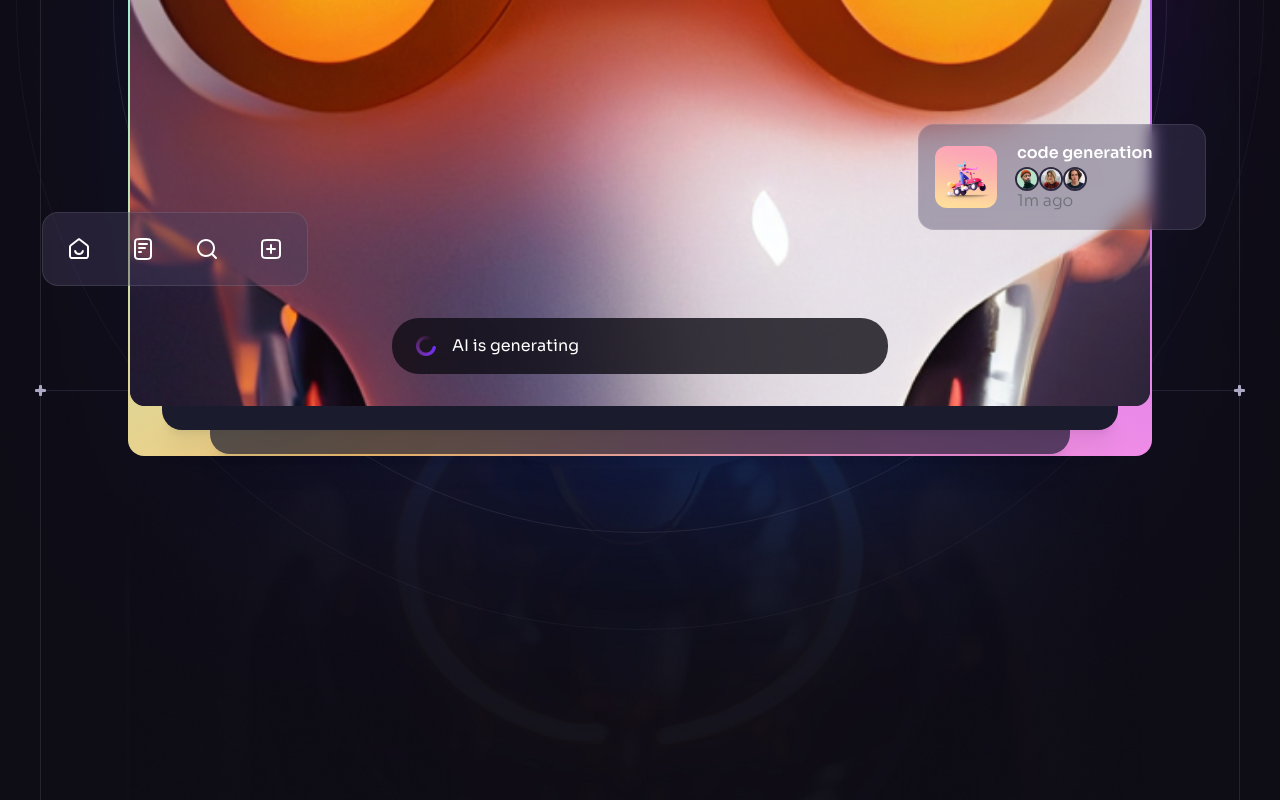
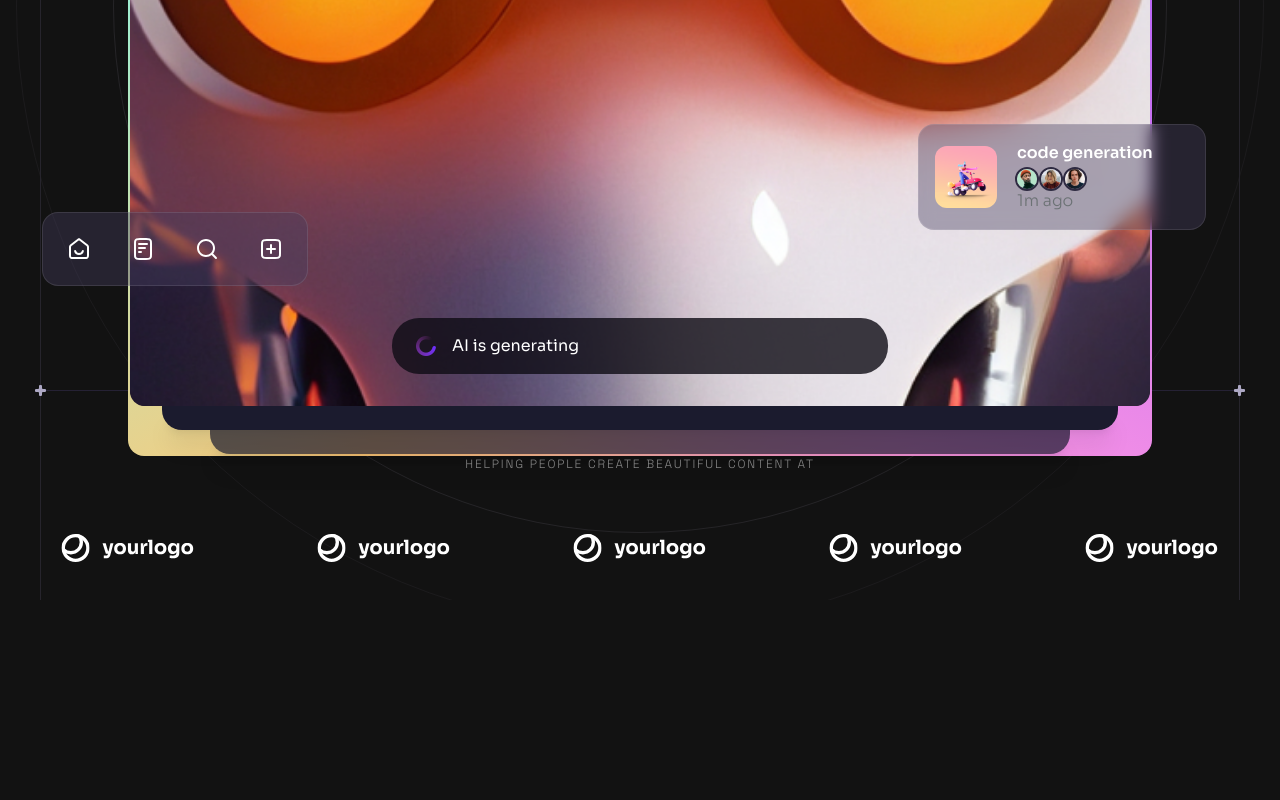
Before and after one commit to JW796/brainwave, a React (Vite) app: page / in a window 1280 px wide. Shown: the part 698-1498 px from the top of the page. After the commit the page ends 1298 px from the top, so only its background shows below. Built offline with nearby package versions, Linux system fonts and the light colour scheme.

Commit message:
WIP heroBackground fix

```diff
--- /dev/null
+++ b/src/components/CompanyLogos.jsx
@@ -0,0 +1,21 @@
+import { companyLogos } from "../constants";
+
+const CompanyLogos = ({ className }) => {
+  return (
+    <div className={className}>
+      <h5 className="tagline mb-6 text-center text-n-1/50">
+        Helping people create beautiful content at
+      </h5>
+      <ul className="flex">
+        {companyLogos.map((logo, index) => (
+          <li className="flex items-center justify-center flex-1 h-[6.5rem]"
+           key={index}>
+            <img src={logo} width={134} height={28} alt={logo} />
+          </li>
+        ))}
+      </ul>
+    </div>
+  );
+};
+
+export default CompanyLogos;
--- a/src/components/Hero.jsx
+++ b/src/components/Hero.jsx
@@ -6,6 +6,7 @@ import { heroIcons } from "../constants";
 import { ScrollParallax } from "react-just-parallax";
 import Generating from "./Generating";
 import Notification from "./Notification";
+import CompanyLogos from "./CompanyLogos";
 import { useRef } from "react";
 
 const Hero = () => {
@@ -34,7 +35,7 @@ const Hero = () => {
               />
             </span>
           </h1>
-          <p className="body-1 max-w-3xl mx-auto mb--6 text-h-2 lg:mb-8">
+          <p className="body-1 max-w-3xl mx-auto mb-6 text-h-2 lg:mb-8">
             Unleash the power of AI within Brainwaive. Upgrade your productivity
             with Brainwave, the open AI chat app.
           </p>
@@ -42,7 +43,7 @@ const Hero = () => {
             Get Started
           </Button>
         </div>
-        <div className="relative max-w-[23rem] mx-auto md:max-w-5xl xl:mb-24">
+        <div className="relative max-w-[23rem] mx-auto md:max-w-5xl">
           <div className="relative z-1 p-0.5 rounded-2xl bg-conic-gradient">
             <div className="relative bg-n-8 rounded-[1rem]">
               <div className="h-[1.4rem] bg-n-10 rounded-t-[0.9rem]" />
@@ -67,27 +68,29 @@ const Hero = () => {
                 </ScrollParallax>
 
                 <ScrollParallax isAbsolutelyPositioned>
-                    <Notification className="hidden absolute -right-[3.5rem] bottom-[11rem] w-[18rem] xl:flex"
+                  <Notification
+                    className="hidden absolute -right-[3.5rem] bottom-[11rem] w-[18rem] xl:flex"
                     title="code generation"
-                    />
+                  />
                 </ScrollParallax>
               </div>
             </div>
 
             <Gradient />
           </div>
-          <div className="absolue -translate-x-1/7 -translate-y-3/5 md:-top-[46%] md:w-[138%] lg-top-[104%]">
+          <div className="absolue -translate-x-1/7 -translate-y-3/5 md:-top-[46%] md:w-[138%] lg-top-[0%] xs:hidden">
             <img
               src={heroBackground}
               className="w-full"
-              width={1440}
-              height={1800}
+              width={1240}
+              height={1600}
               alt="hero"
             />
           </div>
 
           <BackgroundCircles />
         </div>
+        <CompanyLogos className="hidden relative z-100 lg:block" />
       </div>
       <BottomLine />
     </Section>
```
